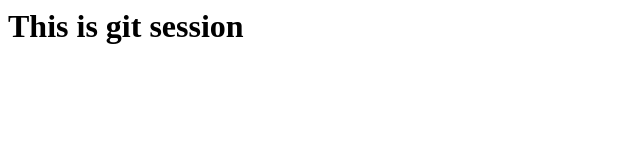
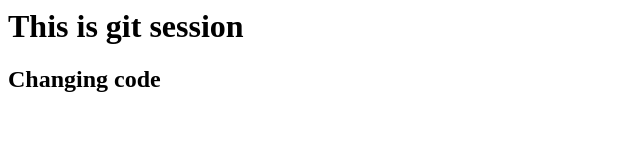
Before and after one commit to Prateek-Giree/git-sessions, a plain HTML site: page index.html in a window 1280 px wide. Shown: the whole page, without its empty margins (0-640 px from the left). Drawn offline with Linux system fonts and the light colour scheme.

Commit message:
sencond commit

```diff
--- a/index.html
+++ b/index.html
@@ -1,5 +1,6 @@
 <html>
   <body>
     <h1>This is git session</h1>
+    <h2>Changing code</h2>
   </body>
 </html>
```
